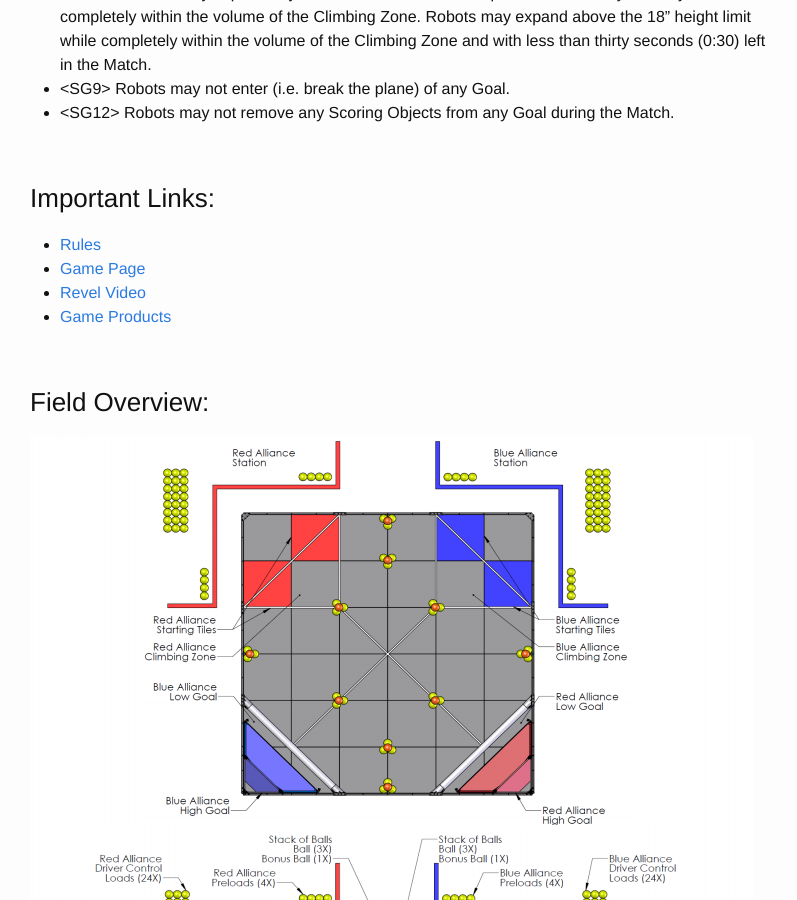
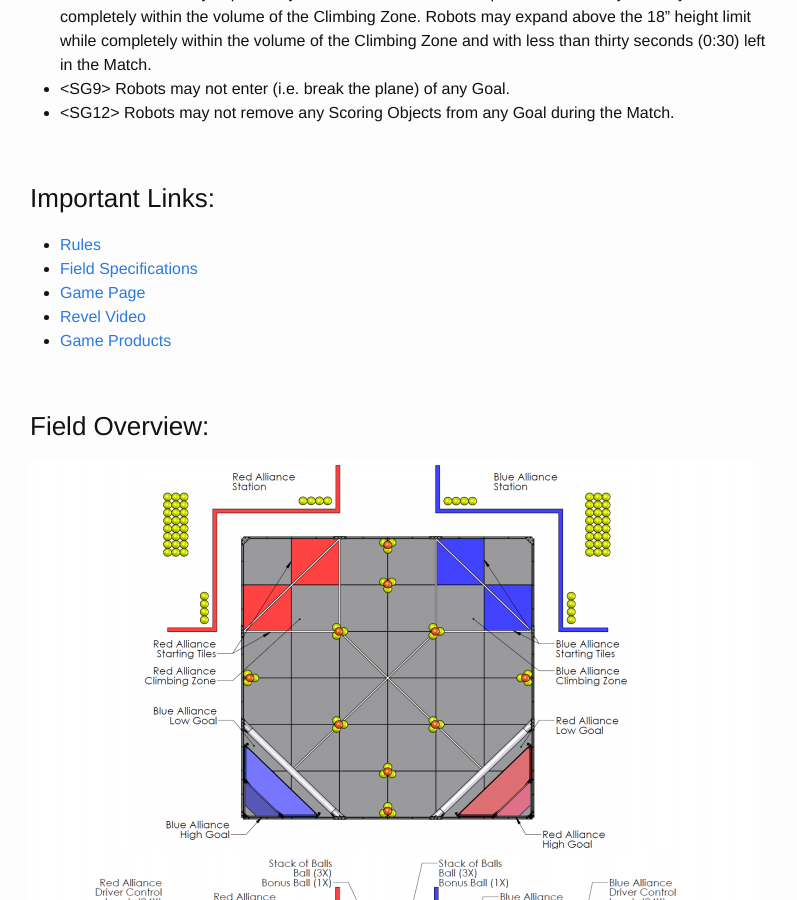
Before and after one commit to towson-terminators/towson-terminators.github.io, a Jekyll site: the page built from game.md, in a window 1280 px wide and 900 px high, scrolled down 580 px. Shown: the whole window, without its empty margins (240-1037 px from the left). Built offline with Jekyll 4.4.1, drawn with Linux system fonts in a browser that asks for light colours; nearby versions of some CDN libraries.

Commit message:
updated the game page to include a link to the field specs pdf

```diff
--- a/game.md
+++ b/game.md
@@ -18,6 +18,7 @@ NOTE: Field specs are not out yet.
 
 ###Important Links:
 - [Rules](http://content.vexrobotics.com/docs/vrc-nothing-but-net/VRC-Nothing-But-Net-Game-Manual-v20140409.pdf)
+- [Field Specifications](http://content.vexrobotics.com/docs/vrc-nothing-but-net/VRC-Nothing-But-Net-Field-Specifications-20150408.pdf)
 - [Game Page](http://www.vexrobotics.com/vex/competition/competition-resources)
 - [Revel Video](https://www.youtube.com/watch?v=A8daR6qBw3M)
 - [Game Products](http://www.vexrobotics.com/vex/products/competition-products/vrc-products/)
```
